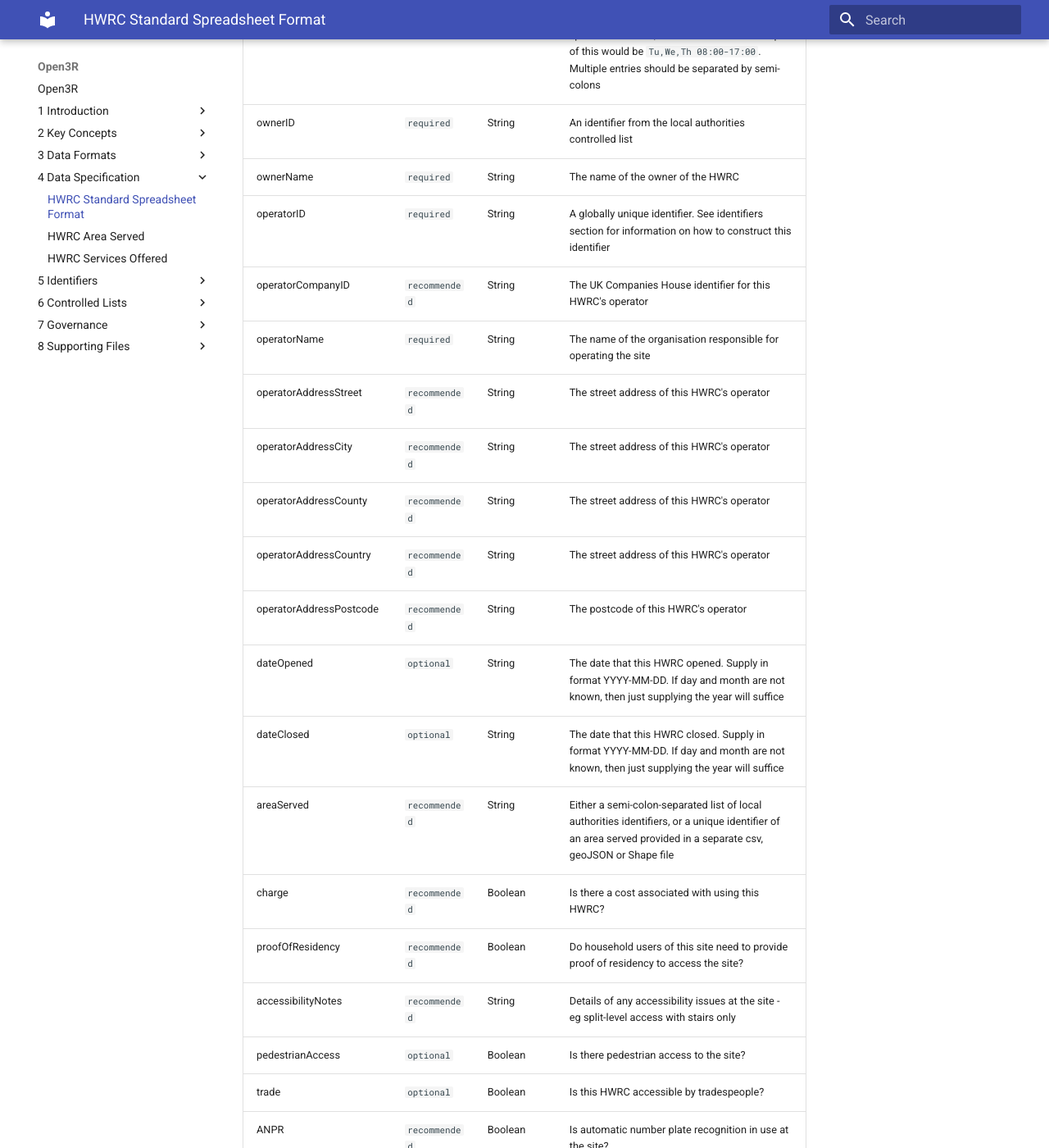
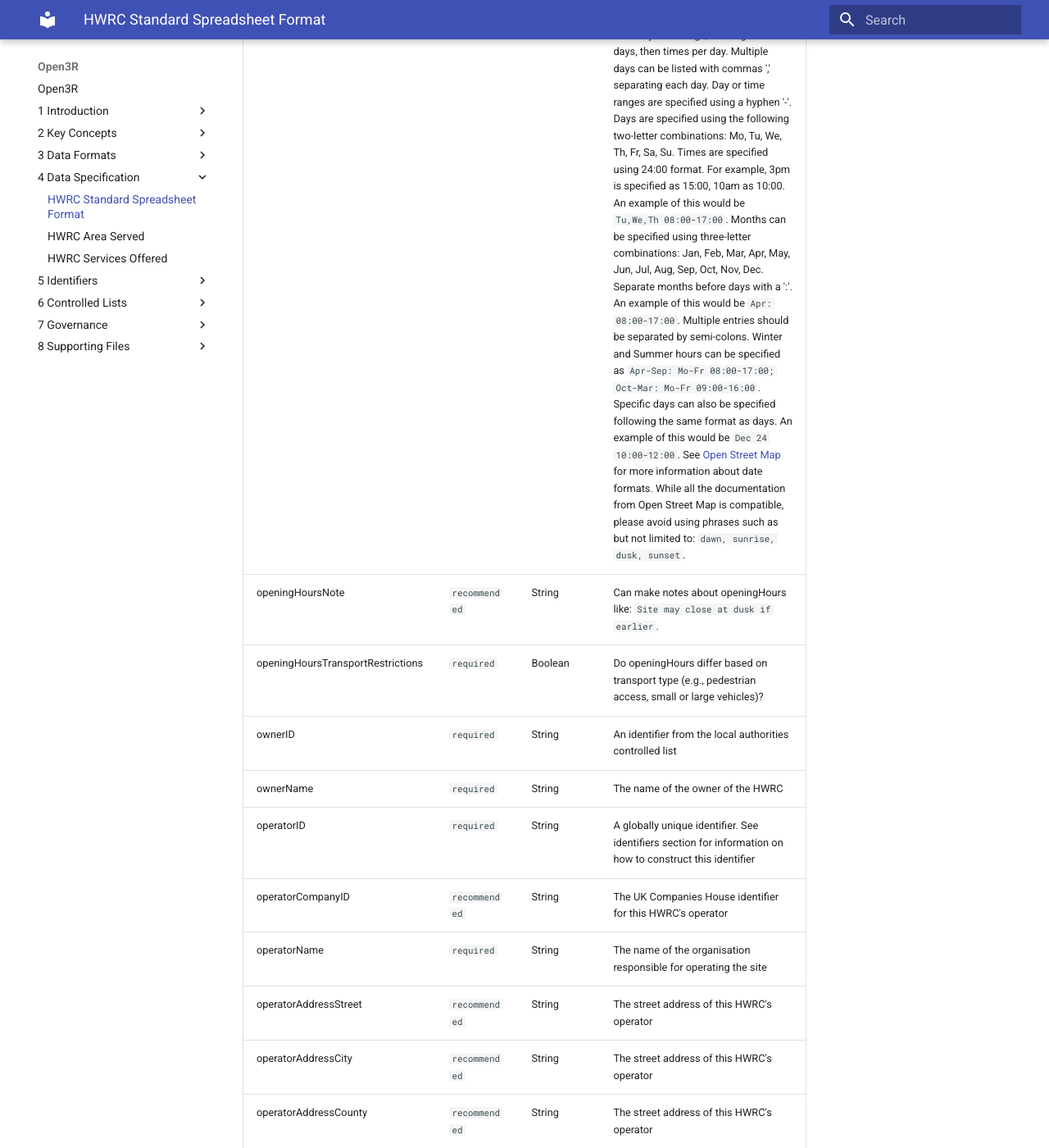
Before and after one commit to OpenDataManchester/Open3R, an MkDocs documentation site: the page built from docs/4_Data_Specification/4_1_HWRC_Main.md, in a window 1280 px wide and 1400 px high, scrolled down 1443 px. Shown: the whole window at 82% size. Built offline with MkDocs 1.6.1 and Material for MkDocs 9.7.7, drawn with Linux system fonts in a browser that asks for light colours.

Commit message:
Edit docs on Main

```diff
--- a/docs/4_Data_Specification/4_1_HWRC_Main.md
+++ b/docs/4_Data_Specification/4_1_HWRC_Main.md
@@ -22,7 +22,9 @@ hwrc_main.csv
 |latitude|`required`|number|The latitude of a point close to the centre of the site. The value should be 6 or fewer decimal places, using the WGS84 or ETRS89 coordinate systems. See [this government guidance for more information about this standard](https://www.gov.uk/government/publications/open-standards-for-government/exchange-of-location-point)|
 |longitude|`required`|number|The longitude of a point close to the centre of the site. The value should be 6 or fewer decimal places, using the WGS84 or ETRS89 coordinate systems. See [this government guidance for more information about this standard](https://www.gov.uk/government/publications/open-standards-for-government/exchange-of-location-point)|
 |telephone|`optional`|String|Contact telephone number for this HWRC, or the operator / owner's call centre |
-|openingHours|`recommended`|String|Specifies opening hours of this HWRC. Opening hours should be specified as a weekly time range, starting with days, then times per day. Multiple days can be listed with commas ',' separating each day. Day or time ranges are specified using a hyphen '-'. Days are specified using the following two-letter combinations: Mo, Tu, We, Th, Fr, Sa, Su. Times are specified using 24:00 format. For example, 3pm is specified as 15:00, 10am as 10:00. An example of this would be `Tu,We,Th 08:00-17:00`. Multiple entries should be separated by semi-colons|. See [Open Street Map](https://wiki.openstreetmap.org/wiki/Key:opening%20hours?uselang=en-GB) for more information about date formats.
+|openingHours|`recommended`|String|Specifies opening hours of this HWRC. Opening hours should be specified as a weekly time range, starting with days, then times per day. Multiple days can be listed with commas ',' separating each day. Day or time ranges are specified using a hyphen '-'. Days are specified using the following two-letter combinations: Mo, Tu, We, Th, Fr, Sa, Su. Times are specified using 24:00 format. For example, 3pm is specified as 15:00, 10am as 10:00. An example of this would be `Tu,We,Th 08:00-17:00`. Months can be specified using three-letter combinations: Jan, Feb, Mar, Apr, May, Jun, Jul, Aug, Sep, Oct, Nov, Dec. Separate months before days with a ':'. An example of this would be `Apr: 08:00-17:00`. Multiple entries should be separated by semi-colons. Winter and Summer hours can be specified as `Apr-Sep: Mo-Fr 08:00-17:00; Oct-Mar: Mo-Fr 09:00-16:00`. Specific days can also be specified following the same format as days. An example of this would be `Dec 24 10:00-12:00`. See [Open Street Map](https://wiki.openstreetmap.org/wiki/Key:opening%20hours?uselang=en-GB) for more information about date formats. While all the documentation from Open Street Map is compatible, please avoid using phrases such as but not limited to: `dawn, sunrise, dusk, sunset`.|
+|openingHoursNote|`recommended`|String|Can make notes about openingHours like: `Site may close at dusk if earlier`.|
+|openingHoursTransportRestrictions|`required`|Boolean|Do openingHours differ based on transport type (e.g., pedestrian access, small or large vehicles)?|
 |ownerID|`required`|String|An identifier from the local authorities controlled list|
 |ownerName|`required`|String|The name of the owner of the HWRC|
 |operatorID|`required`|String|A globally unique identifier. See identifiers section for information on how to construct this identifier |
@@ -36,10 +38,8 @@ hwrc_main.csv
 |dateOpened|`optional`|String|The date that this HWRC opened. Supply in format YYYY-MM-DD. If day and month are not known, then just supplying the year will suffice|
 |dateClosed|`optional`|String|The date that this HWRC closed. Supply in format YYYY-MM-DD. If day and month are not known, then just supplying the year will suffice|
 |areaServed|`recommended`|String|Either a semi-colon-separated list of local authorities identifiers, or a unique identifier of an area served provided in a separate csv, geoJSON or Shape file|
-|charge|`recommended`|Boolean|Is there a cost associated with using this HWRC?|
 |proofOfResidency|`recommended`|Boolean|Do household users of this site need to provide proof of residency to access the site?|
 |accessibilityNotes|`recommended`|String|Details of any accessibility issues at the site - eg split-level access with stairs only|
-|pedestrianAccess|`optional`|Boolean|Is there pedestrian access to the site?|
 |trade|`optional`|Boolean|Is this HWRC accessible by tradespeople?|
 |ANPR|`recommended`|Boolean|Is automatic number plate recognition in use at the site?|
 |reuseShop|`recommended`|Boolean|Is there a reuse shop at this site?|
```
